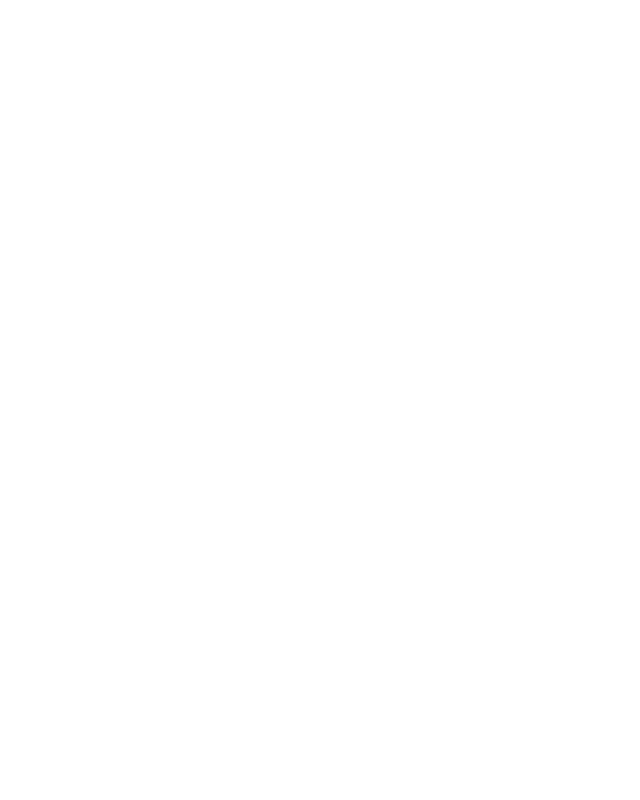
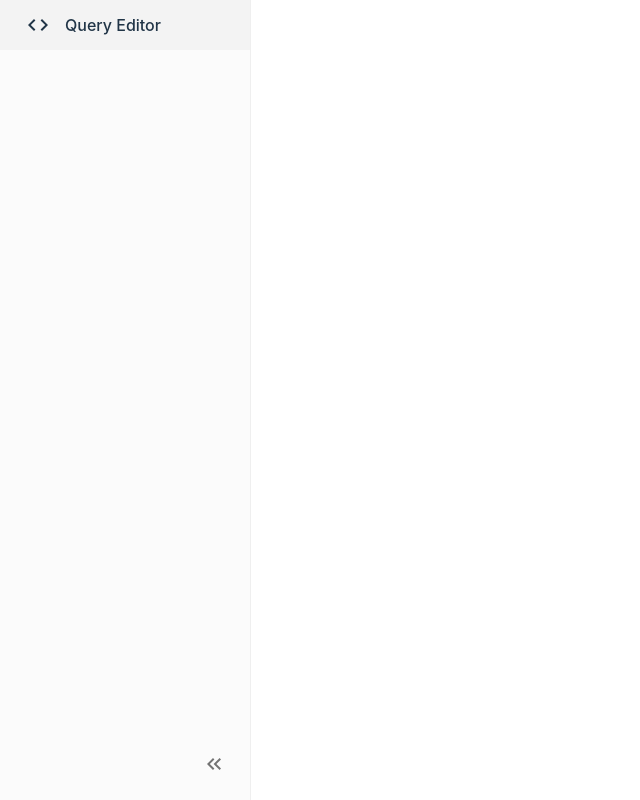
Before and after one commit to tteguayco/relearn-v3, a React (Vite) app in the folder ui/: page / in a window 1280 px wide. Shown: the whole page, without its empty margins (0-640 px from the left). Built offline with nearby package versions, Linux system fonts and the light colour scheme.

Commit message:
First version of Sidebar

```diff
--- a/ui/package.json
+++ b/ui/package.json
@@ -11,12 +11,16 @@
   "dependencies": {
     "@emotion/react": "^11.10.5",
     "@emotion/styled": "^11.10.5",
+    "@mui/icons-material": "^5.11.0",
     "@mui/material": "^5.11.0",
+    "@supabase/supabase-js": "^2.2.0",
     "react": "^18.2.0",
     "react-dom": "^18.2.0",
+    "react-pro-sidebar": "^1.0.0-alpha.9",
     "react-router-dom": "^6.4.5"
   },
   "devDependencies": {
+    "@types/node": "^18.11.15",
     "@types/react": "^18.0.26",
     "@types/react-dom": "^18.0.9",
     "@vitejs/plugin-react": "^3.0.0",
--- a/ui/src/App.css
+++ b/ui/src/App.css
@@ -0,0 +1,3 @@
+button:focus {
+  outline: none !important;
+}
--- a/ui/src/App.tsx
+++ b/ui/src/App.tsx
@@ -1,12 +1,15 @@
 import { ThemeProvider } from '@mui/material';
 import './App.css';
+import { MainLayout } from './components/layout/MainLayout';
 import { AppRoutes } from './routes/AppRoutes';
 import { theme } from './theme';
 
 const App = () => {
   return (
     <ThemeProvider theme={theme}>
-      <AppRoutes />
+      <MainLayout>
+        <AppRoutes />
+      </MainLayout>
     </ThemeProvider>
   );
 }
--- /dev/null
+++ b/ui/src/components/CustomSidebar.tsx
@@ -0,0 +1,39 @@
+import { Box, Button, IconButton } from "@mui/material";
+import { Sidebar, Menu, MenuItem, useProSidebar } from "react-pro-sidebar";
+import CodeIcon from '@mui/icons-material/Code';
+import KeyboardDoubleArrowLeftIcon from '@mui/icons-material/KeyboardDoubleArrowLeft';
+import KeyboardDoubleArrowRightIcon from '@mui/icons-material/KeyboardDoubleArrowRight';
+
+
+
+export const CustomSidebar = () => {
+  const { collapseSidebar, collapsed } = useProSidebar();
+
+  return (
+    <Box height="100vh" display="flex">
+      <Sidebar>
+          <Menu>
+            <MenuItem icon={<CodeIcon />}>Query Editor</MenuItem>
+          </Menu>
+
+          <IconButton
+            aria-label="collapse"
+            onClick={() => collapseSidebar()}
+            sx={{
+              position: "absolute",
+              bottom: 0,
+              right: 0,
+              margin: 2
+            }}
+          >
+            {collapsed ? (
+                <KeyboardDoubleArrowRightIcon />
+              ) : (
+                <KeyboardDoubleArrowLeftIcon />
+            )}
+          </IconButton>
+      </Sidebar>
+      {/* <Outlet /> */}
+    </Box>
+  );
+}
--- a/ui/src/components/layout/MainLayout.tsx
+++ b/ui/src/components/layout/MainLayout.tsx
@@ -1,8 +1,17 @@
-import { Outlet } from "react-router-dom";
+import { ReactNode } from "react";
+import { Box } from "@mui/system";
+import { CustomSidebar } from "../CustomSidebar";
 
+interface Props {
+  children?: ReactNode
+}
 
-export const MainLayout = () => {
+export const MainLayout = ({ children }: Props) => {
   return (
-    <Outlet />
+    <Box height="100vh" display="flex" flexDirection="row">
+      <CustomSidebar />
+
+      {children}
+    </Box>
   );
 }
--- /dev/null
+++ b/ui/src/helpers/supabase.ts
@@ -0,0 +1,6 @@
+import { createClient } from '@supabase/supabase-js';
+
+const supabaseUrl = process.env.REACT_APP_SUPABASE_URL || '';
+const supabaseAnonKey = process.env.REACT_APP_SUPABASE_ANON_KEY || '';
+
+export const supabaseClient = createClient(supabaseUrl, supabaseAnonKey);
--- a/ui/src/main.tsx
+++ b/ui/src/main.tsx
@@ -1,13 +1,16 @@
 import React from 'react';
 import ReactDOM from 'react-dom/client';
+import { ProSidebarProvider } from 'react-pro-sidebar';
 import { BrowserRouter } from 'react-router-dom';
 import App from './App';
 import './index.css';
 
 ReactDOM.createRoot(document.getElementById('root') as HTMLElement).render(
   <React.StrictMode>
-    <BrowserRouter>
-      <App />
-    </BrowserRouter>
+    <ProSidebarProvider>
+      <BrowserRouter>
+        <App />
+      </BrowserRouter>
+    </ProSidebarProvider>
   </React.StrictMode>,
 );
--- a/ui/src/routes/AppRoutes.tsx
+++ b/ui/src/routes/AppRoutes.tsx
@@ -7,7 +7,7 @@ import { QueryEditor } from '../pages/QueryEditor'
 export const AppRoutes = () => {
   return (
     <Routes>
-      <Route path="/" element={<MainLayout />}>
+      <Route path="/">
         <Route index path="editor" element={<QueryEditor />} />
         {/* <Route path="*" element={<NoMatch />} /> */}
       </Route>
```
Also changed, not shown: 2 other files (tests, documents, lock files or other folders).
